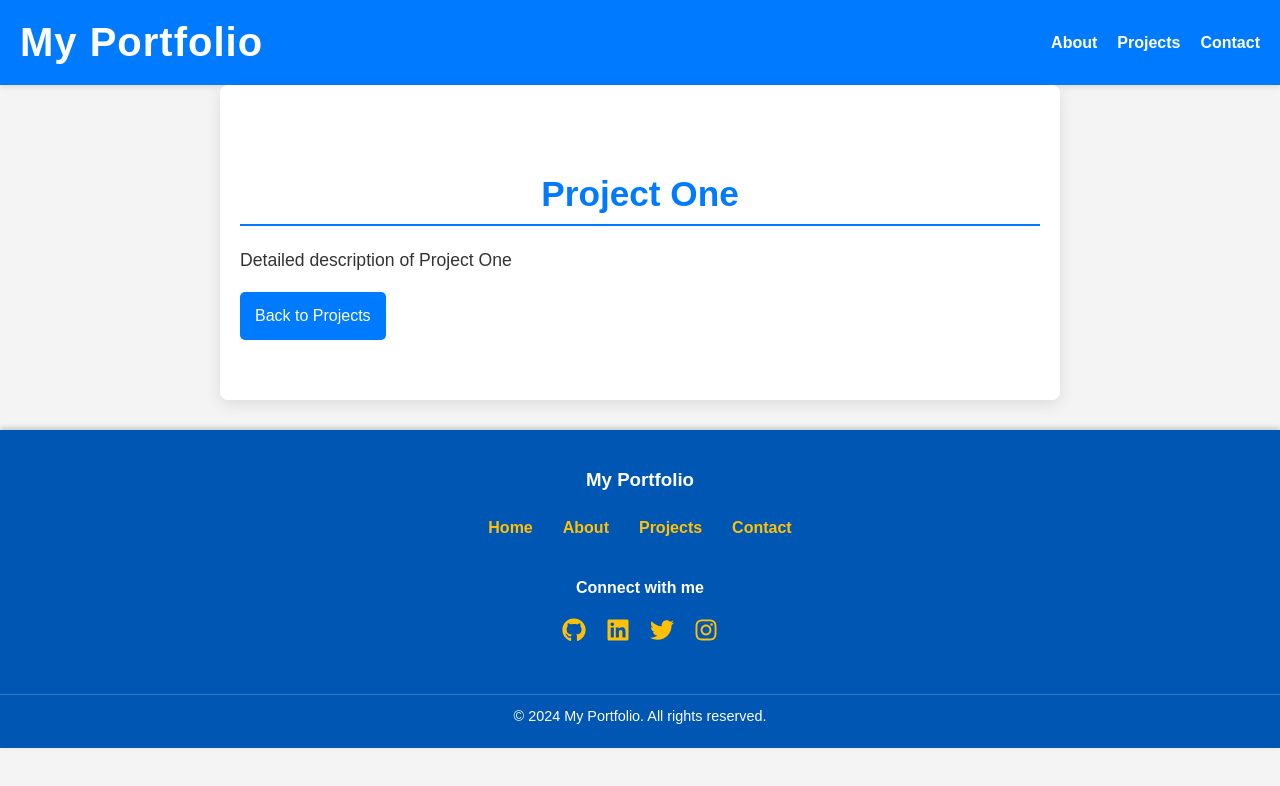
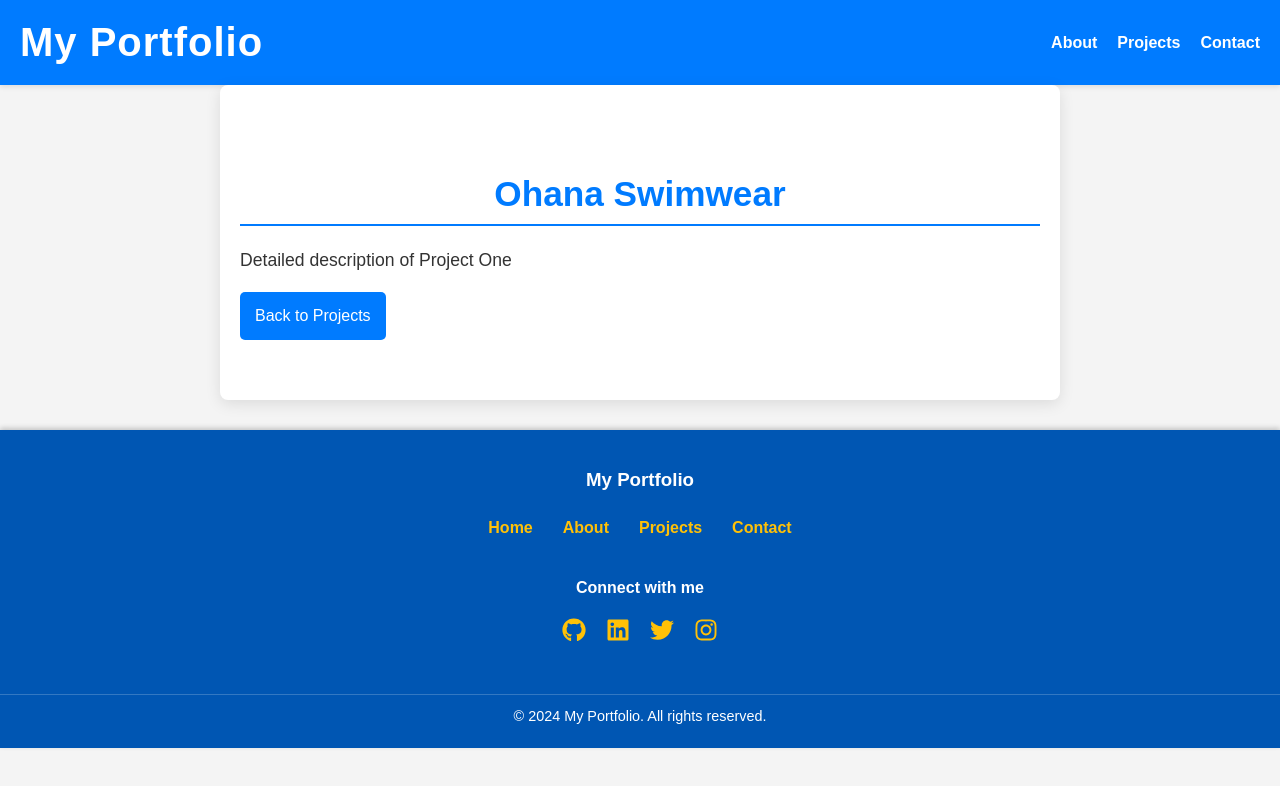
Before and after one commit to ndakalajulius/portfolio-julius, a React (Create React App) app: page /project/1 in a window 1280 px wide. Shown: the top 786 px of the page. Built offline with nearby package versions, Linux system fonts and the light colour scheme.

Commit message:
aded projects

```diff
--- a/src/components/ProjectDetail.js
+++ b/src/components/ProjectDetail.js
@@ -7,8 +7,11 @@ const ProjectDetail = () => {
 
   // Example project details (you would typically fetch this from an API or state)
   const project = {
-    1: { title: 'Project One', description: 'Detailed description of Project One' },
-    2: { title: 'Project Two', description: 'Detailed description of Project Two' },
+    1: { title: 'Ohana Swimwear', description: 'Detailed description of Project One' },
+    2: { title: 'Riziki Foundation', description: 'Detailed description of Project Two' },
+    3: { title: 'Vedman Capital Limited', description: 'Detailed description of Project One' },
+    4: { title: 'Eventhub', description: 'Detailed description of Project One' },
+    5: { title: 'Vedman Capital Limited', description: 'Detailed description of Project One' },
   }[id];
 
   if (!project) {
```
